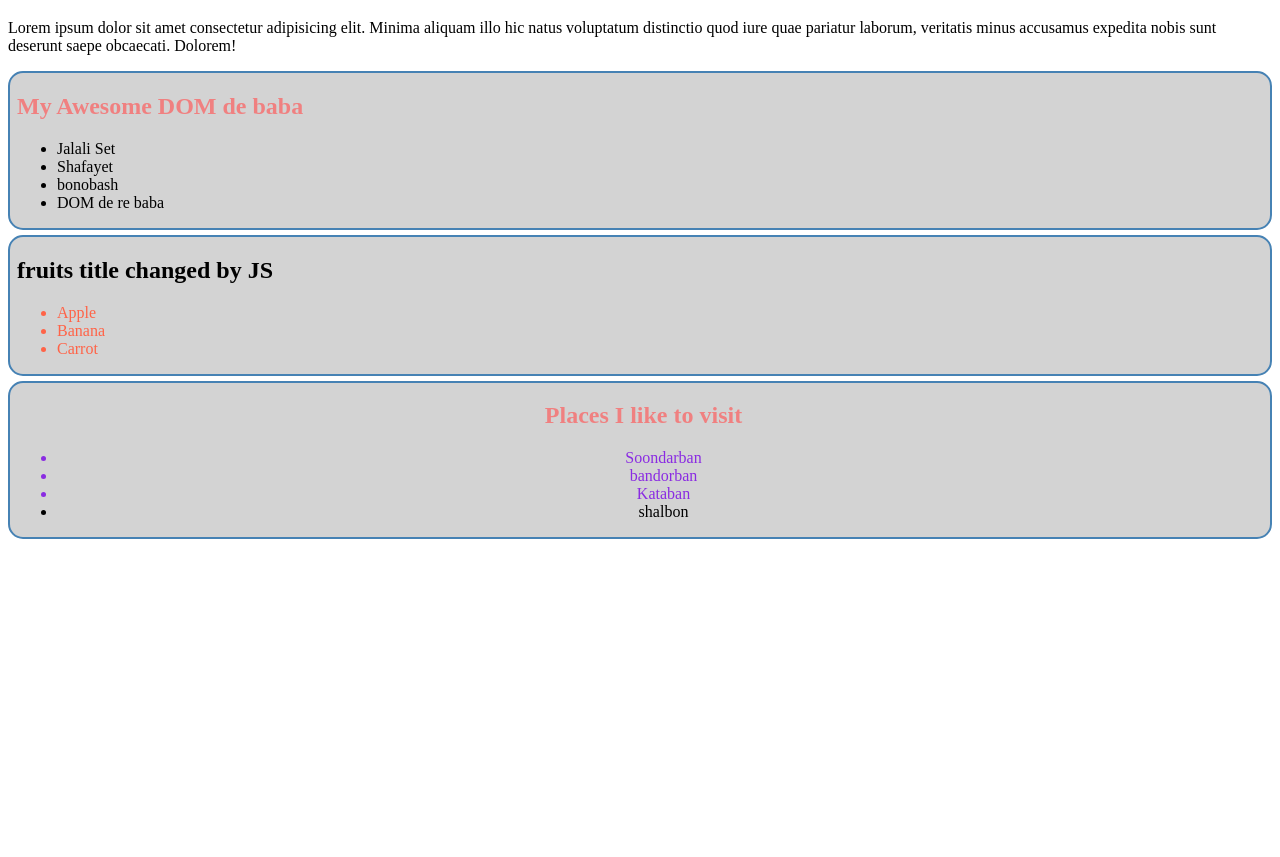
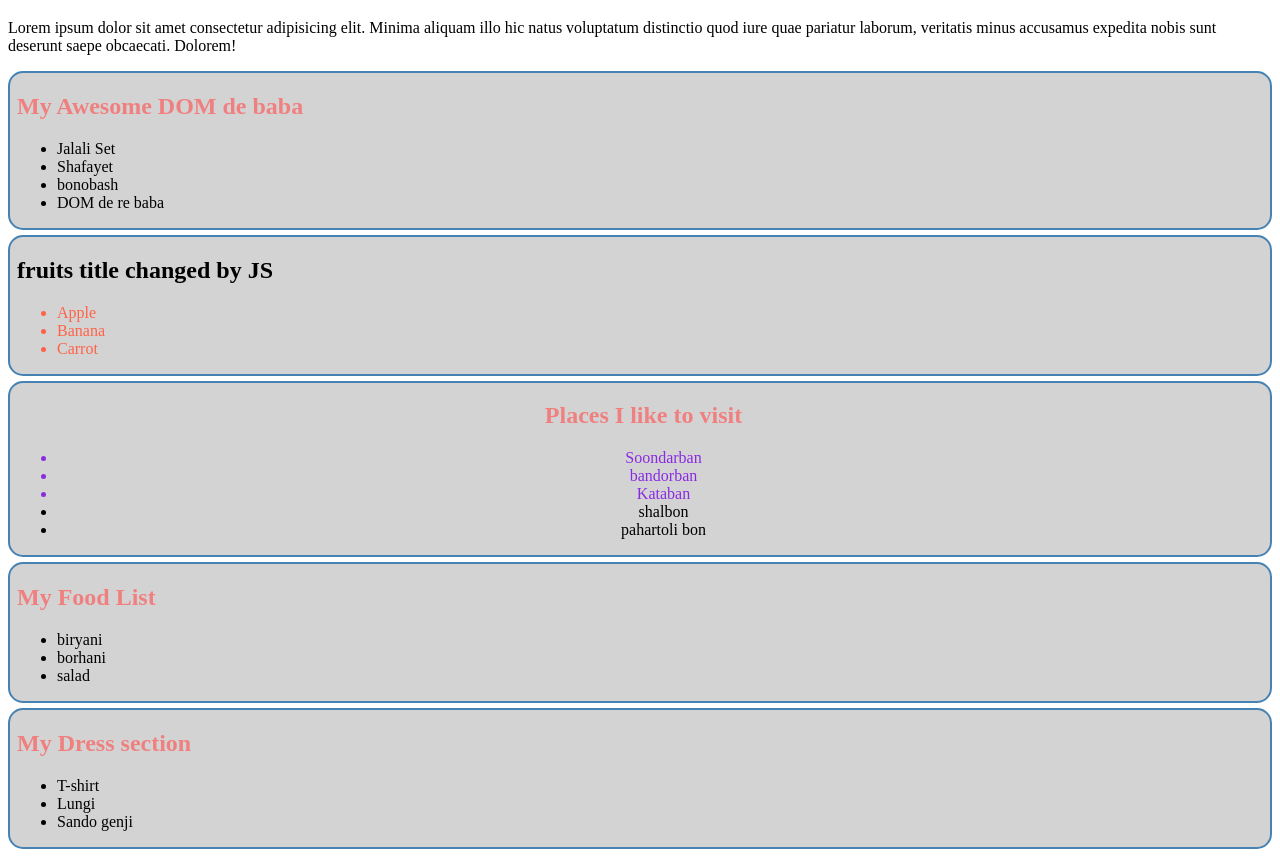
Before and after one commit to bishnubd26/tour-of-dom, a plain HTML site: page index.html in a window 1280 px wide. Shown: the part 61-918 px from the top of the page. Before the commit the page ends 800 px from the top, so only its background shows below. Drawn offline with Linux system fonts and the light colour scheme.

Commit message:
Create HTML elements using Javascript and appendChild

```diff
--- a/index.html
+++ b/index.html
@@ -22,7 +22,7 @@
         <h1>Welcome to my DOM</h1>
         <p>Lorem ipsum dolor sit amet consectetur adipisicing elit. Minima aliquam illo hic natus voluptatum distinctio quod iure quae pariatur laborum, veritatis minus accusamus expedita nobis sunt deserunt saepe obcaecati. Dolorem!</p>
     </header>
-    <main>
+    <main id="main-container">
         <section>
             <h1>My Awesome DOM de baba</h1>
             <ul>
@@ -42,7 +42,7 @@
         </section>
         <section id="places-container">
             <h1 id="places-title">Places I like to visit</h1>
-            <ul>
+            <ul id="places-list">
                 <li class="important-places">Soondarban</li>
                 <li class="important-places">bandorban</li>
                 <li class="important-places">Kataban</li>
@@ -51,6 +51,7 @@
         </section>
     </main>
     <script src="js/dom.js"></script>
+    <script src="js/append.js"></script>
     <script src="js/styleInJs.js"></script>
     <script>
         const liCollection = document.getElementsByTagName('li');
--- /dev/null
+++ b/js/append.js
@@ -0,0 +1,47 @@
+// 1. where to add
+const placesList = document.getElementById('places-list');
+// 2. what to be added
+const li = document.createElement('li');
+li.innerText = 'pahartoli bon';
+
+// 3. add the child
+placesList.appendChild(li);
+
+// 1. where to ad
+const mainContainer = document.getElementById('main-container');
+
+// 2. what to be added
+const section = document.createElement('section');
+const h1 = document.createElement('h1');
+h1.innerText = 'My Food List';
+section.appendChild(h1);
+
+const ul = document.createElement('ul');
+const li1 = document.createElement('li');
+li1.innerText ='biryani'
+ul.appendChild(li1);
+
+const li2 = document.createElement('li');
+li2.innerText ='borhani'
+ul.appendChild(li2);
+
+const li3 = document.createElement('li');
+li3.innerText ='salad'
+ul.appendChild(li3);
+
+section.appendChild(ul);
+
+mainContainer.appendChild(section);
+
+
+// set innerHTML directly
+const sectionDress = document.createElement('section');
+sectionDress.innerHTML = `
+<h1>My Dress section</h1>
+<ul>
+    <li>T-shirt</li>
+    <li>Lungi</li>
+    <li>Sando genji</li>
+</ul>
+`
+mainContainer.appendChild(sectionDress);
```
